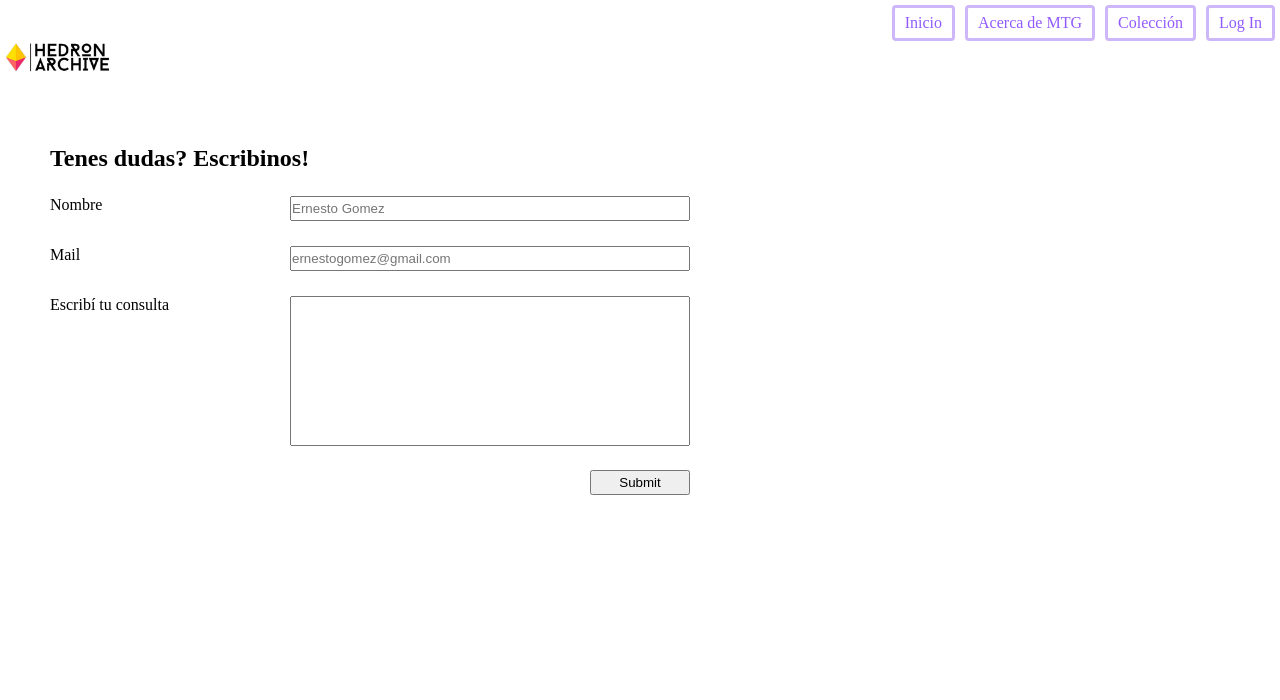
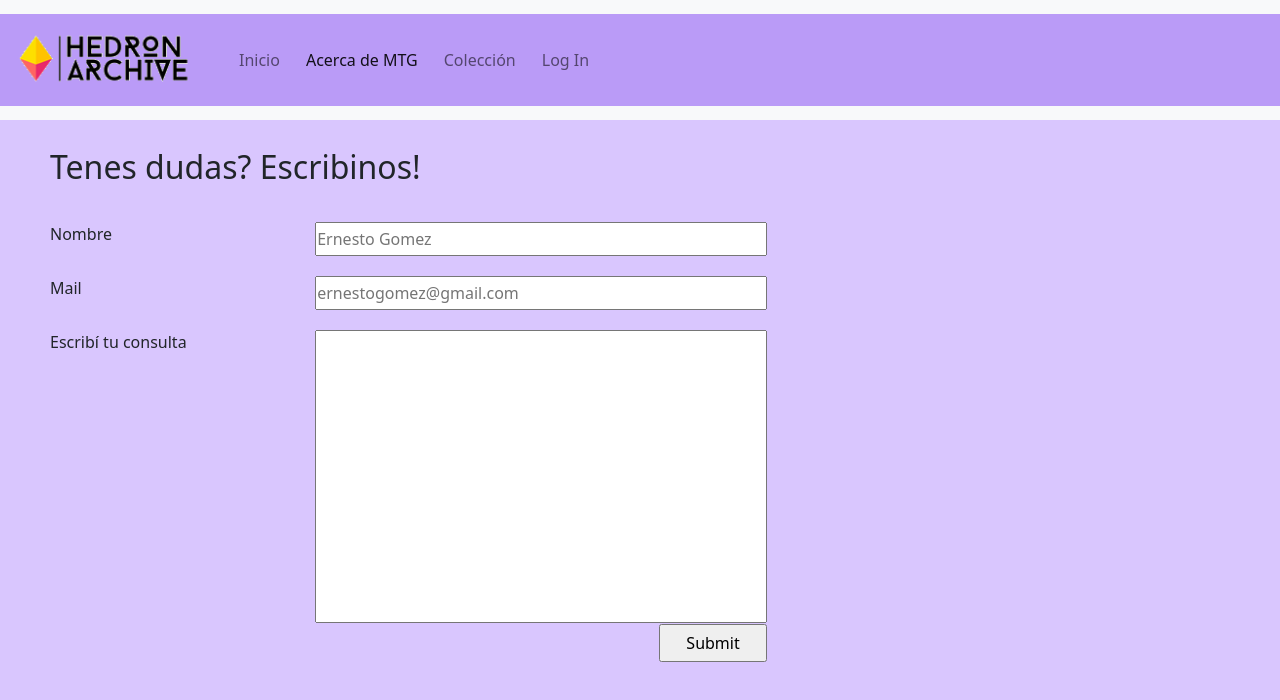
Before and after one commit to FedeAzpeitia/PFAzpeitia, a plain HTML site: page pages/support.html in a window 1280 px wide. Drawn offline with nearby package versions, Linux system fonts and the light colour scheme.

Commit message:
agregue bootstrap a la navbar

```diff
--- a/css/styles.css
+++ b/css/styles.css
@@ -7,37 +7,36 @@
 }
 
 html,body {
-    height: 100%;
+    height: 100vh;
+    background-color: rgb(217, 198, 254);
 }
 
 /* estilos de logo */
 
 .logo{
-    height: 100%;
+    width: 90%;
 }
 
 /* menu de navegacion */
 
+
 header{
-    height: 15%;
+    height: 15vh;
     display: flex;
     justify-content: space-between;
+    background-color: rgb(186, 155, 247);
 }
 
-header nav ul{
-    list-style: none;
-    display: flex;
+header nav div{
+    background-color: rgb(186, 155, 247);
 }
 
-
-header nav ul li {
+header nav div div div a {
     margin: 5px;
     padding: 6px 10px;
-    border: 3px solid rgba(185, 155, 247, 0.715);
-    border-radius: 4px;
 }
 
-header nav ul li a, header nav ul li a:visited {
+header nav div div div a, header nav div div div a:visited {
     color: rgb(145, 90, 255);
     text-decoration: none;
 }
@@ -45,7 +44,7 @@ header nav ul li a, header nav ul li a:visited {
 /* estilos del buscador */
 
 .searcher{
-    height: 80%;
+    height: 80vh;
     display: flex;
     flex-direction: column;
     align-items: center;
@@ -53,23 +52,22 @@ header nav ul li a, header nav ul li a:visited {
 }
 
 .search-bar{
-    width: 35%;
-    height: 50px;
-    font-size: 25px;
+    width: 60vw;
+    height: 7vh;
+    font-size: 1.2em;
 }
 
 .search-button{
-    height: 40px;
-    width: 100px;
+    height: 2.5rem;
+    width: 140%;
     font-size: 25px;
-    position: relative;
-    top: 20px
+    margin-top: 1rem;
 }
 
 /* estilos de login */
 
 .login-main{
-    height: 80%;
+    height: 80vh;
     display: flex;
     flex-direction: column;
     align-items: center;
@@ -78,8 +76,8 @@ header nav ul li a, header nav ul li a:visited {
 
 .login{
     padding: 30px;
-    height: 400px;
-    width: 500px;
+    height: 70%;
+    width: 55%;
     display: flex;
     flex-direction: column;
     justify-content: space-around;
@@ -109,13 +107,17 @@ header nav ul li a, header nav ul li a:visited {
     font-size: 17px;
 }
 
+.login-input input::placeholder{
+    color: lightgray;
+}
+
 .login-button input{
-    height: 25px;
-    width: 100px;
+    height: 135%;
+    width: 20%;
 }
 
 .login-register{
-    width: 500px;
+    width: 55%;
     display: flex;
     justify-content: flex-start;
 }
@@ -136,8 +138,8 @@ header nav ul li a, header nav ul li a:visited {
 /* estilos de support */
 
 .support{
-    height: 400px;
-    width: 800px;
+    height: 70vh;
+    width: 70vw;
     margin-left: 50px;
     display: flex;
     flex-direction: column;
@@ -152,8 +154,8 @@ header nav ul li a, header nav ul li a:visited {
 }
 
 .support-name input{
-    height: 25px;
-    width: 400px;
+    height: 130%;
+    width: 63%;
 }
 
 .support-mail{
@@ -163,8 +165,8 @@ header nav ul li a, header nav ul li a:visited {
 }
 
 .support-mail input{
-    height: 25px;
-    width: 400px;
+    height: 130%;
+    width: 63%;
 }
 
 .support-question{
@@ -175,8 +177,8 @@ header nav ul li a, header nav ul li a:visited {
 
 .support-question textarea{
     font-size: 110%;
-    height: 150px;
-    width: 400px;
+    height: 110%;
+    width: 63%;
     resize: none;
 }
 
@@ -187,8 +189,8 @@ header nav ul li a, header nav ul li a:visited {
 }
 
 .support-button input{
-    height: 25px;
-    width: 100px;
+    height: 135%;
+    width: 15%;
 }
 
 /* estilos de coleccion */
@@ -222,14 +224,14 @@ header nav ul li a, header nav ul li a:visited {
 
 .card-info div{
     margin: 10%;
-    height: 300px;
+    height: 40vh;
     display: flex;
     justify-content: space-between;
     align-items: center;
 }
 
 .card-info div img{
-    height: 150%;
+    height: 50vh;
 }
 
 .card-info div p{
--- a/pages/support.html
+++ b/pages/support.html
@@ -4,32 +4,33 @@
     <meta charset="UTF-8">
     <meta http-equiv="X-UA-Compatible" content="IE=edge">
     <meta name="viewport" content="width=device-width, initial-scale=1.0">
+    <!-- CSS only -->
+    <link href="https://cdn.jsdelivr.net/npm/bootstrap@5.2.2/dist/css/bootstrap.min.css" rel="stylesheet" integrity="sha384-Zenh87qX5JnK2Jl0vWa8Ck2rdkQ2Bzep5IDxbcnCeuOxjzrPF/et3URy9Bv1WTRi" crossorigin="anonymous">
     <!-- link a css -->
     <link rel="stylesheet" href="../css/styles.css">
     <title> Soporte </title>
 </head>
 <body>
-
+    <header>
     <!-- menu de navegacion -->
-
-    <header>
-        <img src="../img/logo.jpg" alt="logo hedron archive" class="logo">
-        <nav>
-            <ul>
-                <li>
-                    <a href="../index.html">Inicio</a>
-                </li>
-                <li>
-                    <a href="about.html">Acerca de MTG</a>
-                </li>
-                <li>
-                    <a href="coleccion.html">Colección</a>
-                </li>
-                <li>
-                    <a href="login.html">Log In</a>
-                </li>
-            </ul>
-        </nav>
+    <nav class="navbar navbar-expand-lg bg-light w-100">
+      <div class="container-fluid">
+        <div>
+          <a class="navbar-brand" href="./../index.html"><img src="./../img/logo.png" alt="" class="logo"></a>
+        </div>
+        <button class="navbar-toggler" type="button" data-bs-toggle="collapse" data-bs-target="#navbarNavAltMarkup" aria-controls="navbarNavAltMarkup" aria-expanded="false" aria-label="Toggle navigation">
+          <span class="navbar-toggler-icon"></span>
+        </button>
+        <div class="collapse navbar-collapse" id="navbarNavAltMarkup">
+          <div class="navbar-nav">
+            <a class="nav-link" href="./../index.html">Inicio</a>
+            <a class="nav-link active" aria-current="page" href="./about.html">Acerca de MTG</a>
+            <a class="nav-link" href="./coleccion.html">Colección</a>
+            <a class="nav-link" href="./login.html">Log In</a>
+          </div>
+        </div>
+      </div>
+    </nav>
     </header>
     <!-- support -->
     <main>
@@ -52,5 +53,7 @@
             </div>
         </form>
     </main>
+    <!-- JavaScript Bundle with Popper -->
+    <script src="https://cdn.jsdelivr.net/npm/bootstrap@5.2.2/dist/js/bootstrap.bundle.min.js" integrity="sha384-OERcA2EqjJCMA+/3y+gxIOqMEjwtxJY7qPCqsdltbNJuaOe923+mo//f6V8Qbsw3" crossorigin="anonymous"></script>
 </body>
 </html>
```
Also changed, not shown: index.html (+22 -17 lines), pages/about.html (+21 -16 lines), pages/card-info.html (+21 -17 lines), pages/coleccion.html (+21 -18 lines), pages/login.html (+21 -16 lines), img/logo.jpg (deleted), img/logo.png (added).
